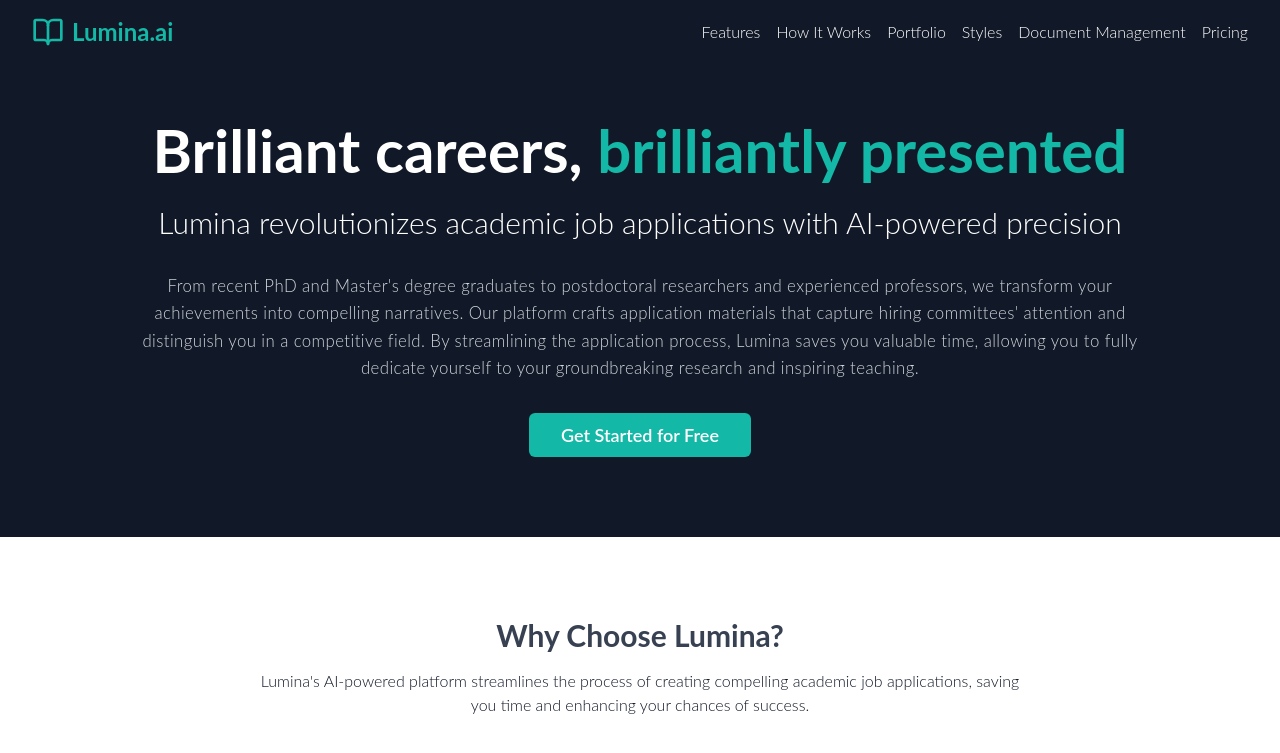
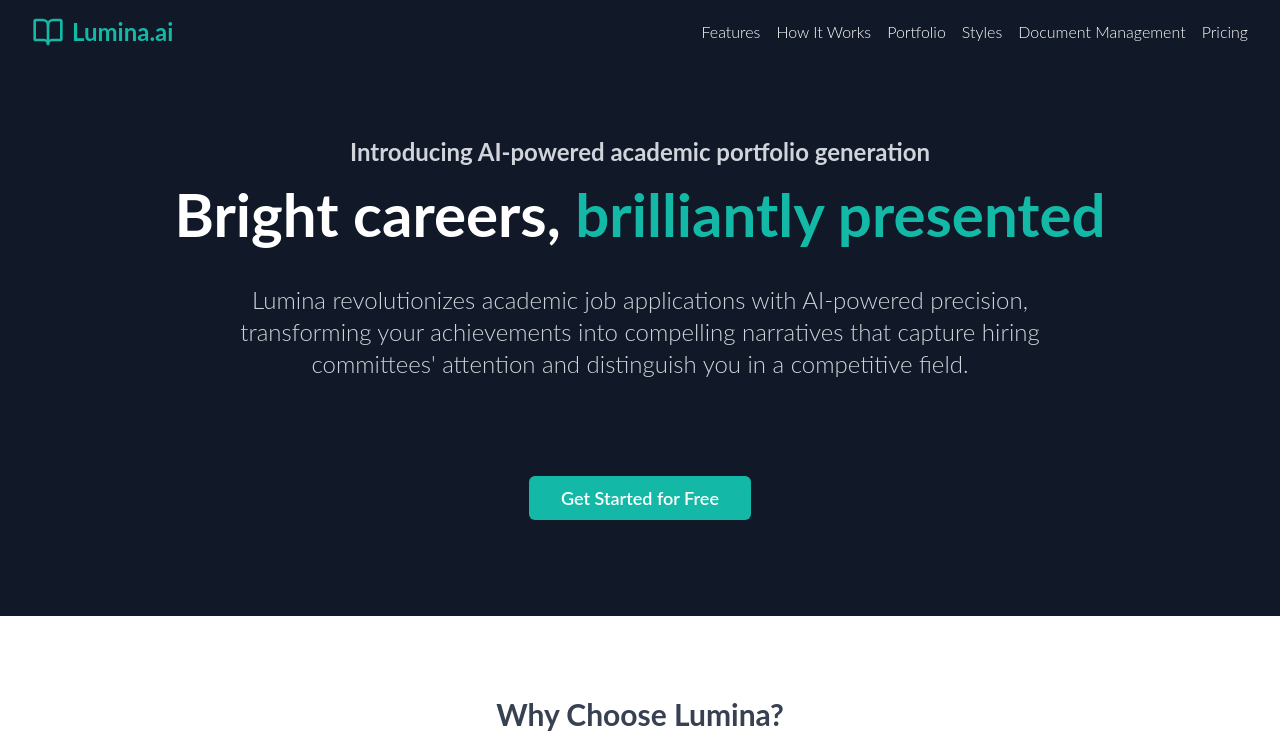
Before and after one commit to Naxus28/lumina.ai, a Next.js app: page / in a window 1280 px wide. Shown: the top 753 px of the page. Built offline with nearby package versions, Linux system fonts and the light colour scheme.

Commit message:
tweaks hero styles

```diff
--- a/app/components/landing/hero/HeroSection.tsx
+++ b/app/components/landing/hero/HeroSection.tsx
@@ -3,17 +3,18 @@ import { Button } from '@/components/ui/button';
 
 export const HeroSection = () => {
 	return (
-		<section className="py-20 mt-10 px-4 sm:px-6 lg:px-8 bg-gray-900 text-center py-16 px-4">
-			<h1 className="text-4xl md:text-6xl font-bold mb-6">
-				<span className="text-white">Brilliant careers, </span>
+		<section className="py-[6rem] mt-10 px-4 sm:px-6 lg:px-8 bg-gray-900 text-center py-16 px-4">
+			<h2 className="text-gray-300 text-2xl mb-4 font-bold">Introducing AI-powered academic portfolio generation</h2>
+			<h1 className="text-4xl md:text-6xl font-bold mb-10 tracking-normal">
+				<span className="text-white">Bright careers, </span>
 				<span className="text-teal-500">brilliantly presented</span>
 			</h1>
 
-			<h2 className="text-2xl md:text-3xl text-white mb-8">Lumina revolutionizes academic job applications with AI-powered precision</h2>
+			<h2 className="text-2xl max-w-4xl mx-auto text-gray-300 mb-24">Lumina revolutionizes academic job applications with AI-powered precision, transforming your achievements into compelling narratives that capture hiring committees' attention and distinguish you in a competitive field.</h2>
 
-			<p className="text-gray-300 mb-8 max-w-5xl mx-auto text-[1.05rem] tracking-wide leading-relaxed">
+			{/* <p className="text-gray-300 mb-8 max-w-5xl mx-auto text-[1.05rem] tracking-wide leading-relaxed">
 				From recent PhD and Master's degree graduates to postdoctoral researchers and experienced professors, we transform your achievements into compelling narratives. Our platform crafts application materials that capture hiring committees' attention and distinguish you in a competitive field. By streamlining the application process, Lumina saves you valuable time, allowing you to fully dedicate yourself to your groundbreaking research and inspiring teaching.
-			</p>
+			</p> */}
 			<Button
 				size="lg"
 				className="bg-teal-500 text-white px-8 py-3 rounded-md text-lg font-semibold hover:bg-teal-600 transition-colors"
```
